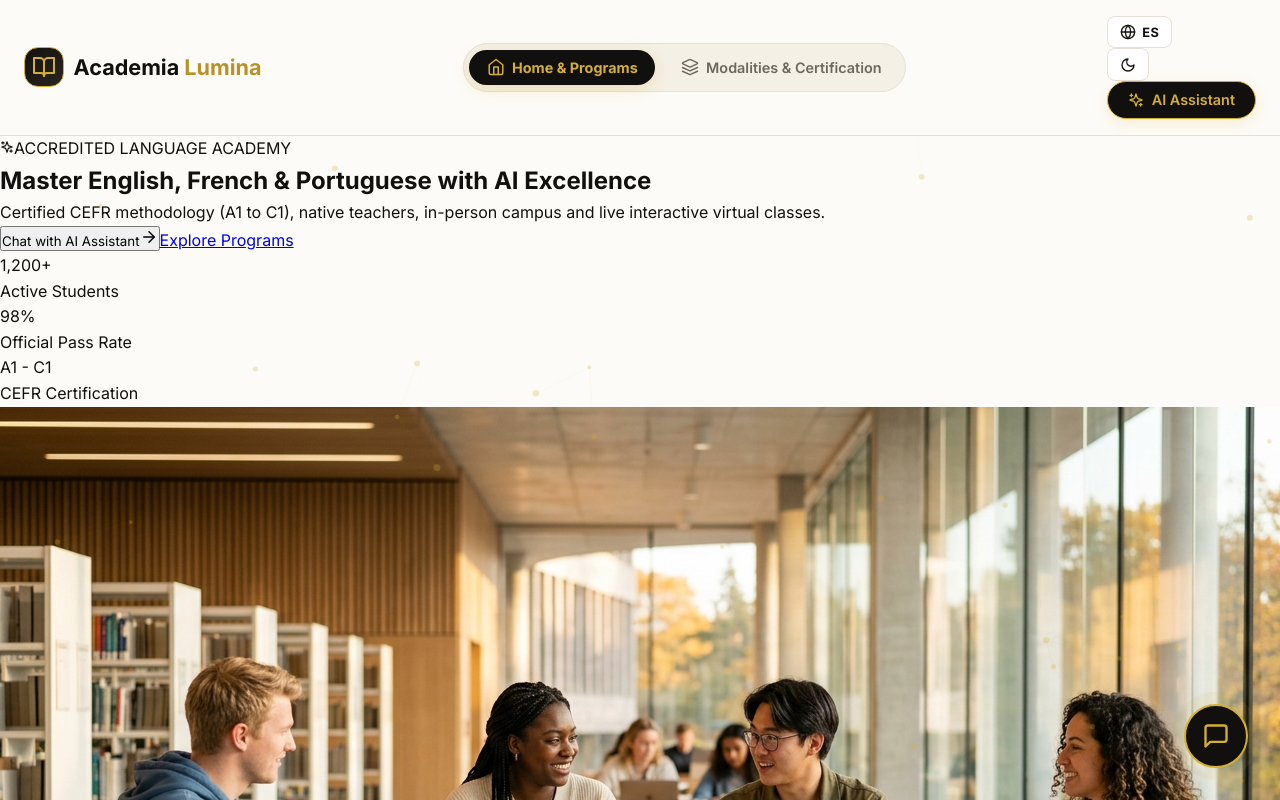
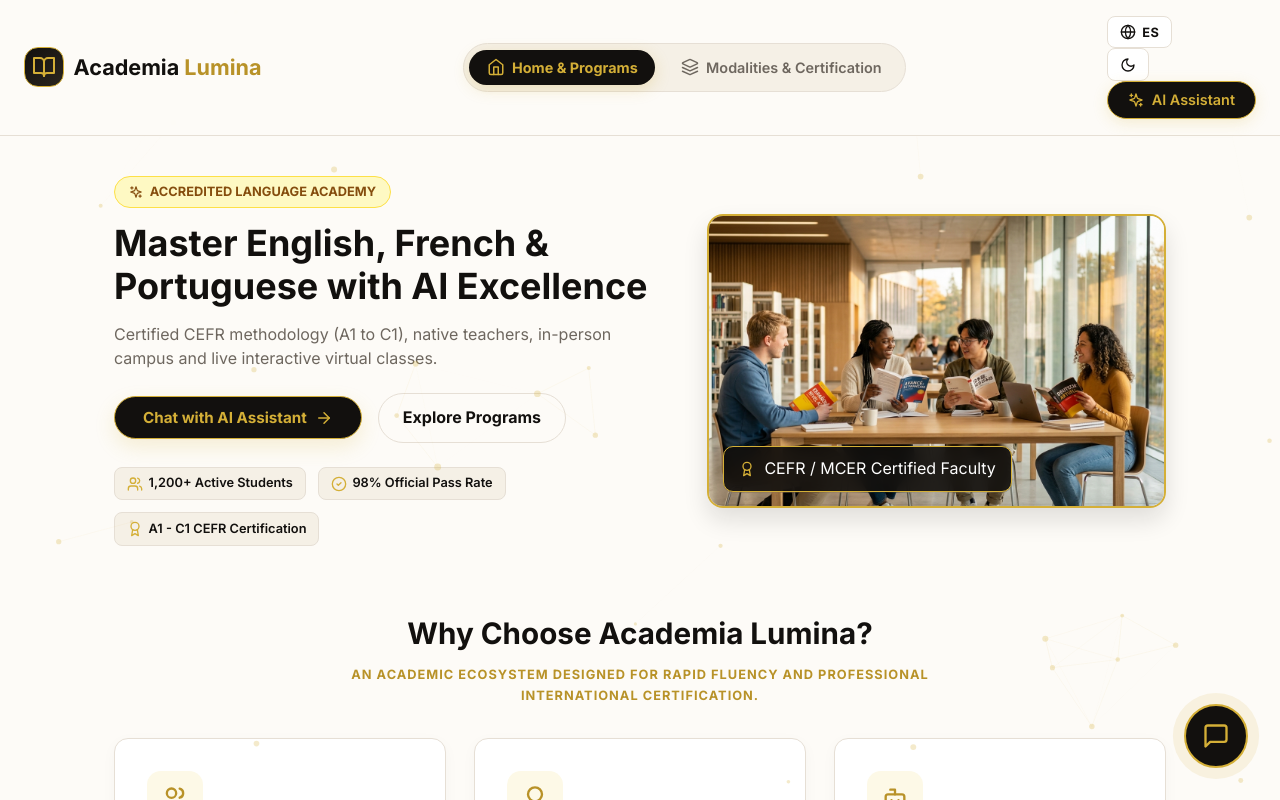
Before and after one commit to Brxynxr/PruebaDesempe-oAI, a React (Vite) app in the folder frontend/: page / in a window 1280 px wide. Shown: the top 800 px of the page. Built offline with nearby package versions, Linux system fonts and the light colour scheme; the HTML template or start-up script is replaced by a standard one.

Commit message:
fix(frontend): align Hero and sections CSS class names with App.css layout

```diff
--- a/frontend/src/components/CertificationSection.jsx
+++ b/frontend/src/components/CertificationSection.jsx
@@ -6,7 +6,7 @@ export default function CertificationSection() {
   const { t } = useLanguage();
 
   return (
-    <section id="certificacion" className="certification-section">
+    <section id="certificacion" className="section-container certification-section">
       <div className="certification-card">
         <div className="certification-content">
           <div className="cert-badge">
--- a/frontend/src/components/Hero.jsx
+++ b/frontend/src/components/Hero.jsx
@@ -6,63 +6,73 @@ export default function Hero({ onOpenChat }) {
   const { t } = useLanguage();
 
   return (
-    <section className="hero-section">
-      <div className="hero-grid">
+    <section className="hero-egyptian">
+      <div className="hero-container">
         <div className="hero-content">
-          <div className="badge">
+          <div className="egyptian-badge">
             <Sparkles size={14} className="badge-icon" />
             <span>{t('heroBadge')}</span>
           </div>
 
-          <h1 className="hero-title">
+          <h1 className="hero-main-title">
             {t('heroTitle')}
           </h1>
 
-          <p className="hero-subtitle">
+          <p className="hero-main-desc">
             {t('heroSubtitle')}
           </p>
 
-          <div className="hero-actions">
-            <button className="btn-primary" onClick={onOpenChat}>
+          <div className="hero-actions" style={{ display: 'flex', gap: '1rem', alignItems: 'center', marginBottom: '1.5rem', flexWrap: 'wrap' }}>
+            <button className="btn-egyptian-gold" onClick={onOpenChat}>
               <span>{t('heroCtaChat')}</span>
               <ArrowRight size={18} />
             </button>
-            <a href="#programas" className="btn-secondary">
+            <a
+              href="#programas"
+              className="btn-secondary"
+              style={{
+                background: 'transparent',
+                border: '1px solid var(--papyrus-border)',
+                color: 'var(--text-dark)',
+                padding: '0.7rem 1.5rem',
+                borderRadius: '9999px',
+                fontWeight: 700,
+                textDecoration: 'none',
+                display: 'inline-flex',
+                alignItems: 'center'
+              }}
+            >
               {t('heroCtaPrograms')}
             </a>
           </div>
 
-          <div className="hero-stats">
-            <div className="stat-card">
-              <div className="stat-number">1,200+</div>
-              <div className="stat-label">{t('heroStat1')}</div>
+          <div className="hero-features-chips">
+            <div className="chip">
+              <Users size={16} className="gold-icon" />
+              <span>1,200+ {t('heroStat1')}</span>
             </div>
-            <div className="stat-card">
-              <div className="stat-number">98%</div>
-              <div className="stat-label">{t('heroStat2')}</div>
+            <div className="chip">
+              <CheckCircle2 size={16} className="gold-icon" />
+              <span>98% {t('heroStat2')}</span>
             </div>
-            <div className="stat-card">
-              <div className="stat-number">A1 - C1</div>
-              <div className="stat-label">{t('heroStat3')}</div>
+            <div className="chip">
+              <Award size={16} className="gold-icon" />
+              <span>A1 - C1 {t('heroStat3')}</span>
             </div>
           </div>
         </div>
 
         <div className="hero-image-wrapper">
-          <div className="hero-image-container">
+          <div className="image-frame-gold">
             <img
               src="/images/hero_students.jpg"
               alt="Academia Lumina Language Students"
-              className="hero-main-img"
+              className="hero-students-img"
               loading="lazy"
             />
-            <div className="hero-floating-badge badge-top-right">
-              <Award size={18} className="gold-icon" />
-              <span>MCER / CEFR Certified</span>
-            </div>
-            <div className="hero-floating-badge badge-bottom-left">
-              <CheckCircle2 size={18} className="gold-icon" />
-              <span>Native Certified Faculty</span>
+            <div className="image-overlay-badge">
+              <Award size={16} className="gold-icon" />
+              <span>CEFR / MCER Certified Faculty</span>
             </div>
           </div>
         </div>
--- a/frontend/src/components/HowItWorksSection.jsx
+++ b/frontend/src/components/HowItWorksSection.jsx
@@ -34,7 +34,7 @@ export default function HowItWorksSection() {
   ];
 
   return (
-    <section id="metodologia" className="how-it-works-section">
+    <section id="metodologia" className="section-container how-it-works-section">
       <div className="section-header text-center">
         <h2 className="section-title">{t('howItWorksTitle')}</h2>
         <p className="section-subtitle">
--- a/frontend/src/components/ModalitiesSection.jsx
+++ b/frontend/src/components/ModalitiesSection.jsx
@@ -14,7 +14,7 @@ export default function ModalitiesSection() {
   };
 
   return (
-    <section id="modalidades" className="modalities-section">
+    <section id="modalidades" className="section-container modalities-section">
       <div className="section-header text-center">
         <h2 className="section-title">{t('modalitiesTitle')}</h2>
         <p className="section-subtitle">
--- a/frontend/src/components/ProgramsSection.jsx
+++ b/frontend/src/components/ProgramsSection.jsx
@@ -76,7 +76,7 @@ export default function ProgramsSection({ onOpenChat }) {
     : programs.filter((p) => p.id === activeFilter);
 
   return (
-    <section id="programas" className="programs-section">
+    <section id="programas" className="section-container programs-section">
       <div className="section-header text-center">
         <h2 className="section-title">{t('programsTitle')}</h2>
         <p className="section-subtitle">
--- a/frontend/src/components/TestimonialsSection.jsx
+++ b/frontend/src/components/TestimonialsSection.jsx
@@ -30,7 +30,7 @@ export default function TestimonialsSection() {
   ];
 
   return (
-    <section className="testimonials-section">
+    <section className="section-container testimonials-section">
       <div className="section-header text-center">
         <h2 className="section-title">{t('testimonialsTitle')}</h2>
         <p className="section-subtitle">
--- a/frontend/src/components/WhyUsSection.jsx
+++ b/frontend/src/components/WhyUsSection.jsx
@@ -35,7 +35,7 @@ export default function WhyUsSection() {
   ];
 
   return (
-    <section className="why-us-section">
+    <section className="section-container why-us-section">
       <div className="section-header text-center">
         <h2 className="section-title">{t('whyUsTitle')}</h2>
         <p className="section-subtitle">
```
